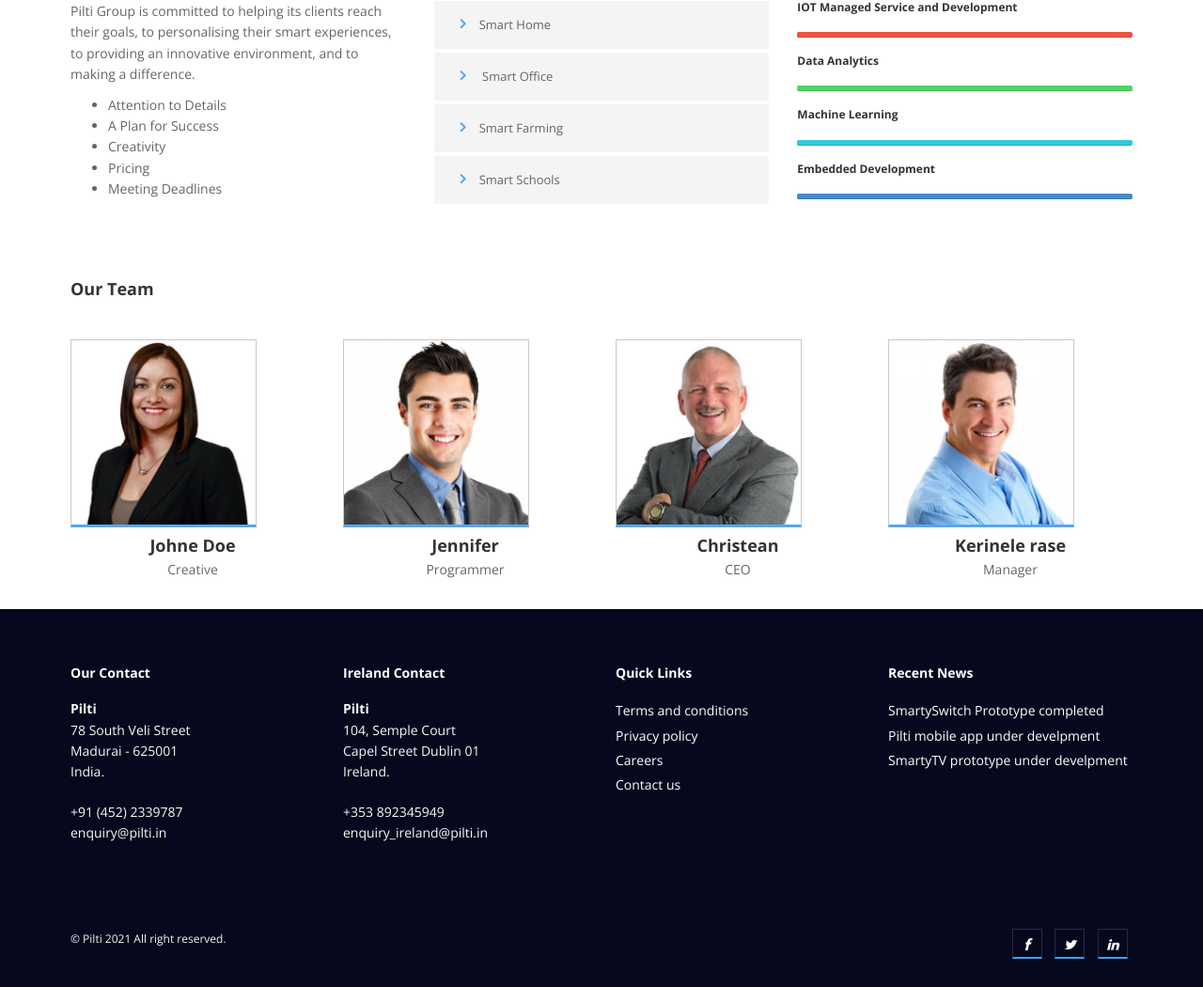
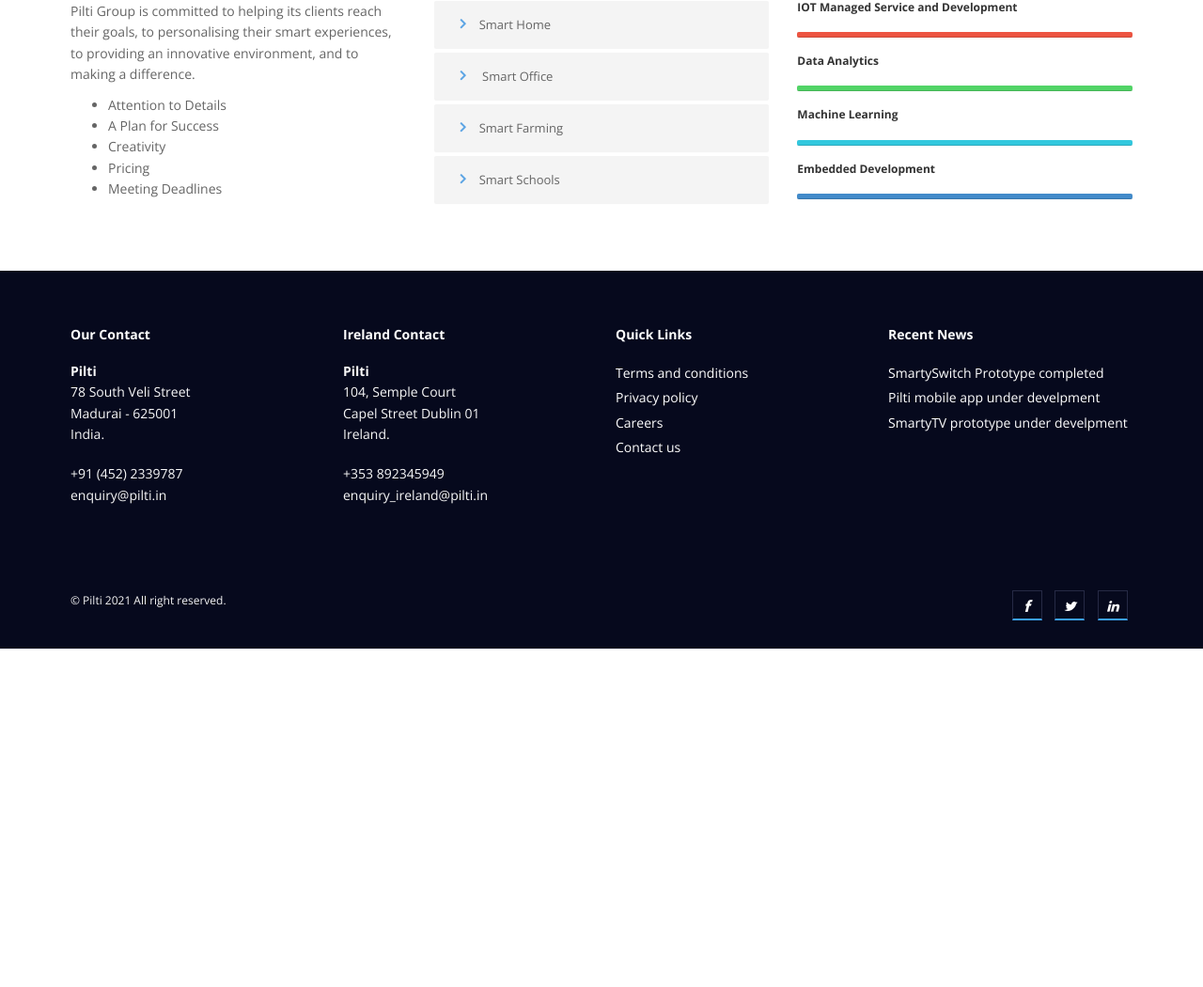
Before and after one commit to PiltiSmart/Piltiwebsite, a PHP site: page /about.php in a window 1280 px wide. Shown: the part 752-1802 px from the top of the page at 94% size. After the commit the page ends 1442 px from the top, so only its background shows below. Run offline with PHP 8.4, Linux system fonts and the light colour scheme; some libraries are stand-ins or nearby versions.

Commit message:
ourteam removed

```diff
--- a/about.php
+++ b/about.php
@@ -295,63 +295,6 @@
 
 
 					<br>
-					<!-- Our Team starts -->
-
-					<!-- Heading -->
-					<div class="block-heading-six">
-						<h4 class="bg-color">Our Team</h4>
-					</div>
-					<br>
-
-					<!-- Our team starts -->
-
-					<div class="team-six">
-						<div class="row">
-							<div class="col-md-3 col-sm-6">
-								<!-- Team Member -->
-								<div class="team-member">
-									<!-- Image -->
-									<img class="img-responsive" src="img/team1.jpg" alt="" style="height:200px">
-									<!-- Name -->
-									<h4>Johne Doe</h4>
-									<span class="deg">Creative</span>
-								</div>
-							</div>
-							<div class="col-md-3 col-sm-6">
-								<!-- Team Member -->
-								<div class="team-member">
-									<!-- Image -->
-									<img class="img-responsive" src="img/team2.jpg" alt="" style="height:200px">
-									<!-- Name -->
-									<h4>Jennifer</h4>
-									<span class="deg">Programmer</span>
-								</div>
-							</div>
-							<div class="col-md-3 col-sm-6">
-								<!-- Team Member -->
-								<div class="team-member">
-									<!-- Image -->
-									<img class="img-responsive" src="img/team3.jpg" alt="" style="height:200px">
-									<!-- Name -->
-									<h4>Christean</h4>
-									<span class="deg">CEO</span>
-								</div>
-							</div>
-							<div class="col-md-3 col-sm-6">
-								<!-- Team Member -->
-								<div class="team-member">
-									<!-- Image -->
-									<img class="img-responsive" src="img/team4.jpg" alt="" style="height:200px">
-									<!-- Name -->
-									<h4>Kerinele rase</h4>
-									<span class="deg">Manager</span>
-								</div>
-							</div>
-						</div>
-					</div>
-
-					<!-- Our team ends -->
-
 
 				</div>
 
```
